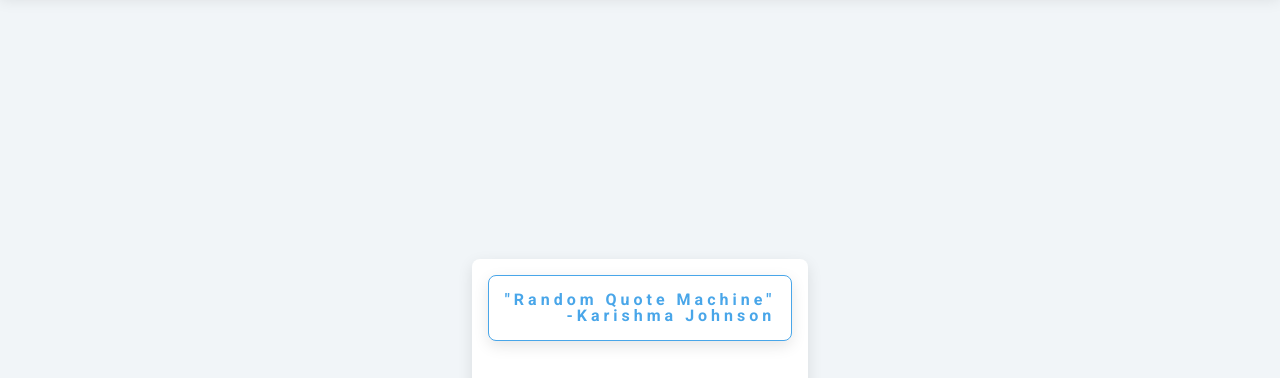
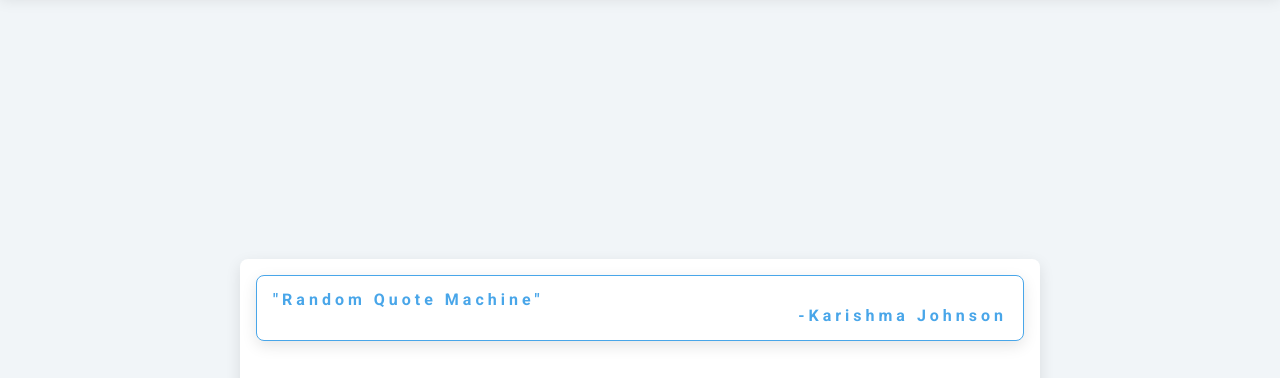
Before and after one commit to karishmacarterjohnson/karishmacarterjohnson.github.io, a plain HTML site: page rqm/rqm.html in a window 1280 px wide. Shown: the part 78-456 px from the top of the page. Drawn offline with nearby package versions, Linux system fonts and the light colour scheme.

Commit message:
Update rqmstyles.css
resizing quote-box to vw

```diff
--- a/rqm/rqmstyles.css
+++ b/rqm/rqmstyles.css
@@ -205,9 +205,10 @@ main {
   border-radius: var(--radius);
   box-shadow: var(--light-shadow);
   margin-bottom: 2.5rem;
-  max-width: 100%;
-  min-width: 100%;
+  max-width: 60vw;
+  min-width: 60vw;
   border: 1px solid var(--clr-primary-5);
+
 
 }
 .color {
```
